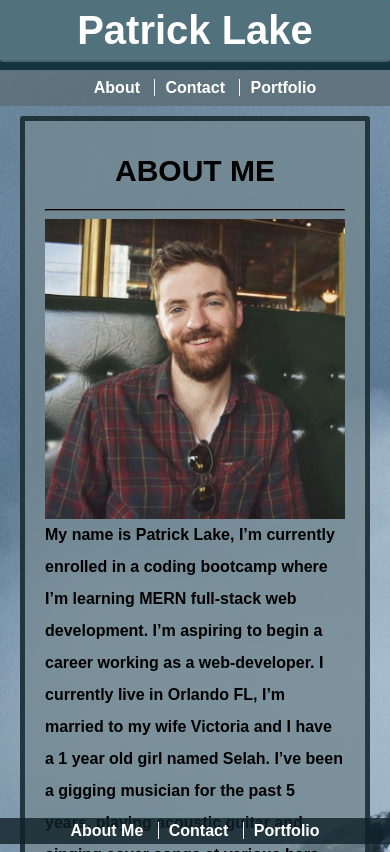
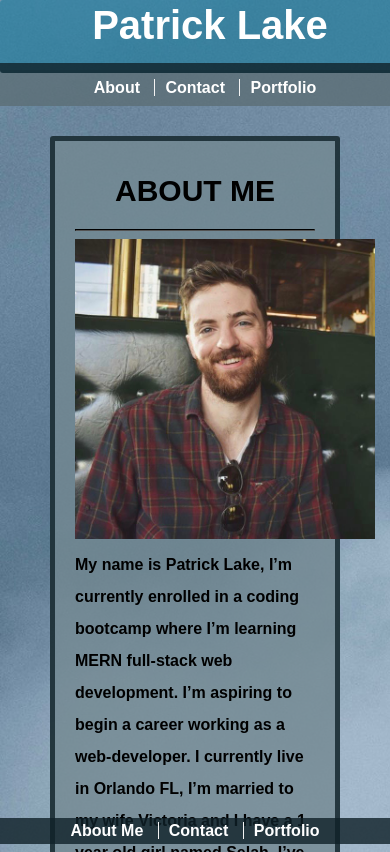
Before and after one commit to plake492/responsive-portfolio, a plain HTML site: page index.html in a window 390 px wide. Shown: the top 852 px of the page. Drawn offline with Linux system fonts and the light colour scheme; a web font is replaced by a local one.

Commit message:
made minor adjustments to index styling at 640px

```diff
--- a/assets/css/main.css
+++ b/assets/css/main.css
@@ -162,18 +162,25 @@ nav {
 /* Small devices (tablets, 640px and up) */
 @media screen and (max-width:640px) {
     header {
-        background-color: rgb(23, 123, 155, );
+        background-color: rgb(23, 123, 155, 0.0);
         position: relative;
         width: 100%;
         height: 60px;
         left: auto;
         right: auto;
+        border-bottom: 10px;
+        border-color: rgb(16, 33, 40, 0.0);
+        border-style: solid;
         }
     .head-name{
+        background-color: rgb(23, 123, 155, 0.6);
         text-align: center;
         position: unset;
         width:100%;
-        padding: 10Px 0 12px 0;
+        padding-bottom:18px;
+        border-bottom: 10px;
+        border-color: rgb(16, 33, 40, 0.8);
+        border-style: solid;
     }
     nav {
         visibility: hidden;
@@ -189,10 +196,12 @@ nav {
         display: flex;
         margin-left: auto;
         margin-right: auto;
+        margin-bottom:10px;
     }
     .p {
         padding: 20px;
-        margin: 20px
+        margin-top: 40px;
+        text-align:
     }
 
     }
```
